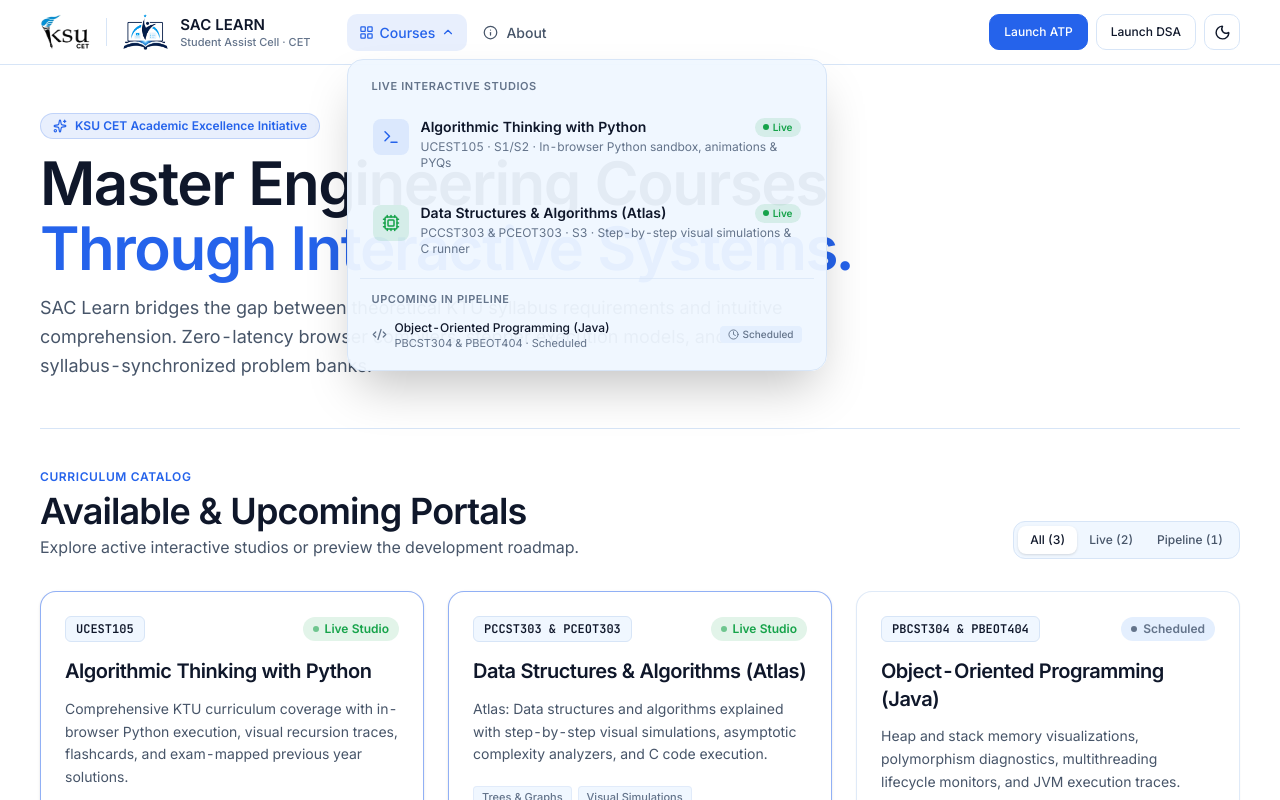
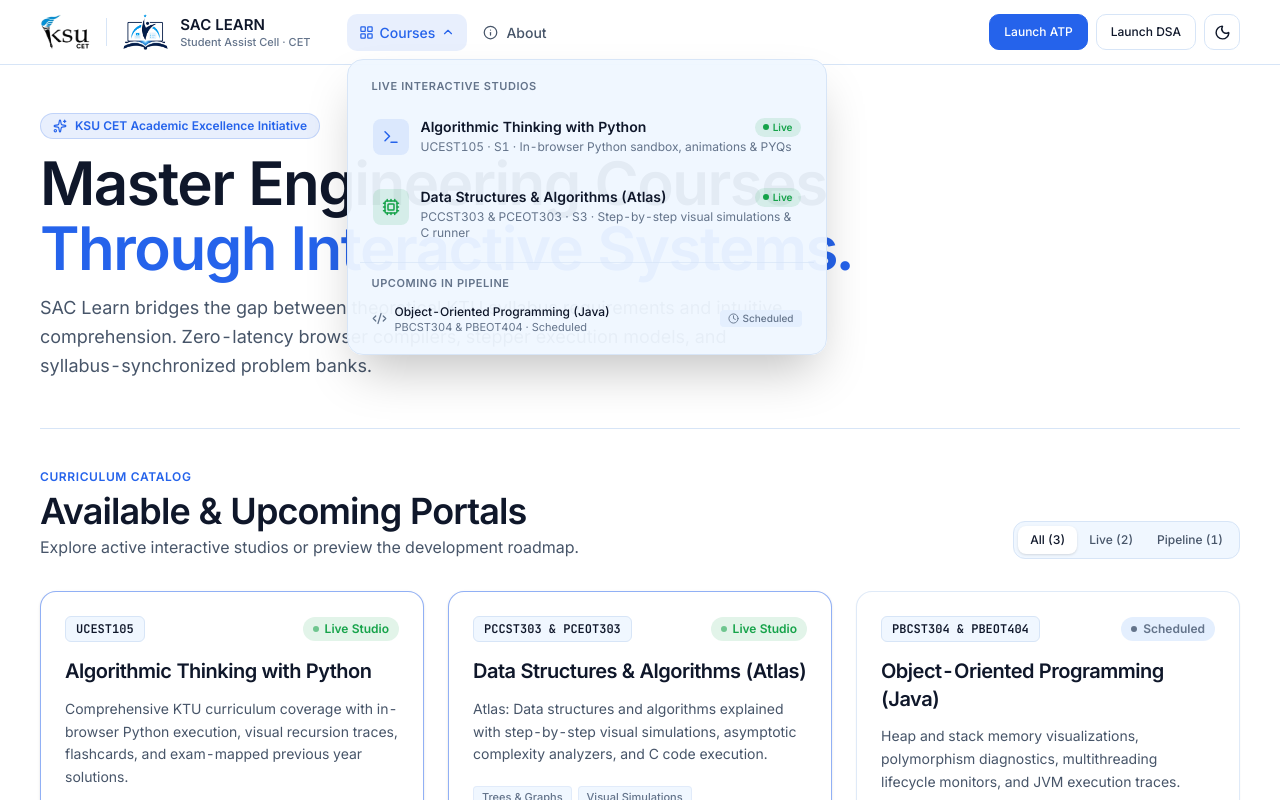
Before and after one commit to mareomanoj6/saclearn, a React (Vite) app: page / in a window 1280 px wide. Both pictures are taken after a click on the button "Courses". Shown: the top 800 px of the page. Built offline with nearby package versions, Linux system fonts and the light colour scheme.

Commit message:
FRGS-774

```diff
--- a/src/components/Navbar.tsx
+++ b/src/components/Navbar.tsx
@@ -102,7 +102,7 @@ export function Navbar({ section }: { section: string }) {
                           </span>
                         </div>
                         <div className="text-xs text-subtle mt-0.5">
-                          UCEST105 · S1/S2 · In-browser Python sandbox, animations & PYQs
+                          UCEST105 · S1 · In-browser Python sandbox, animations & PYQs
                         </div>
                       </div>
                     </a>
```
